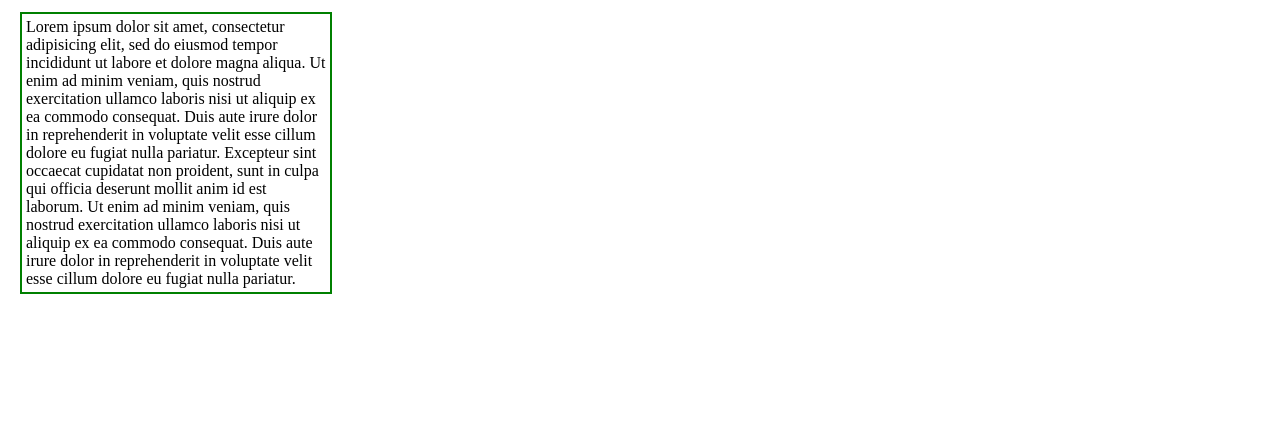
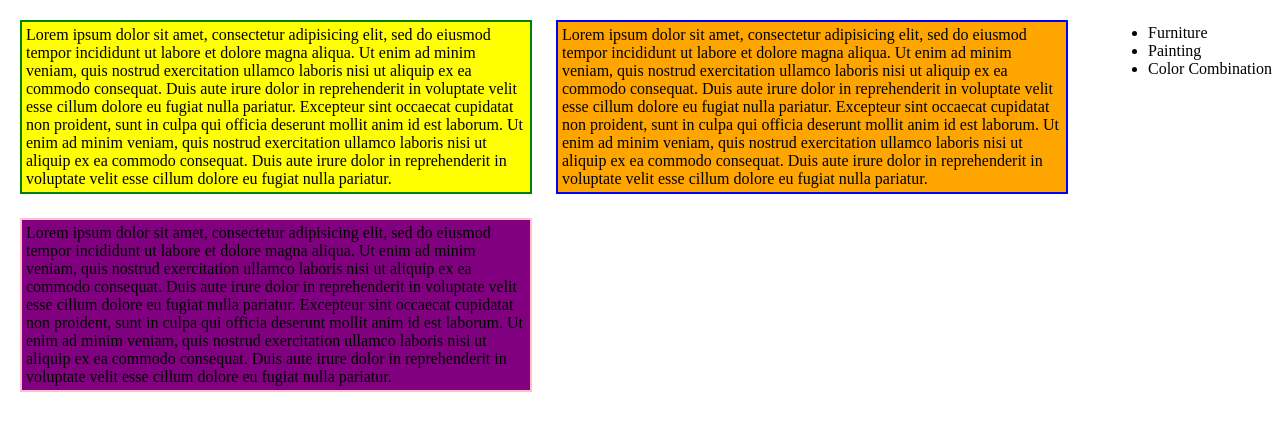
Before and after one commit to smgray92/Interior, a plain HTML site: page index.html in a window 1280 px wide. Drawn offline with Linux system fonts and the light colour scheme.

Commit message:
Add border and columns and coloring to HTML file.

```diff
--- a/css/styles.css
+++ b/css/styles.css
@@ -1,6 +1,27 @@
-.column {
+.column1 {
   margin: 12px;
   border: 2px solid green;
   padding: 4px;
-  width: 300px;
+  width: 500px;
+  background-color: yellow;
+  float: left;
 }
+.column2 {
+  margin: 12px;
+  border: 2px solid blue;
+  padding: 4px;
+  width: 500px;
+  background-color: orange;
+  float: left;
+}
+.column3 {
+  margin: 12px;
+  border: 2px solid pink;
+  padding: 4px;
+  width: 500px;
+  background-color: purple;
+  float: left;
+}
+.sidebar {
+  float: right;
+}
--- a/index.html
+++ b/index.html
@@ -1,10 +1,19 @@
 <!DOCTYPE html>
 <html>
   <head>
-    <link href="css/styles.css" rel="stylesheet" type="text/css" media="all">
-    <title>Box model</title>
+    <link href="css/styles.css" rel="stylesheet" type="text/css">
+    <title>Interior Decorator</title>
   </head>
   <body>
-    <div class="column">Lorem ipsum dolor sit amet, consectetur adipisicing elit, sed do eiusmod tempor incididunt ut labore et dolore magna aliqua. Ut enim ad minim veniam, quis nostrud exercitation ullamco laboris nisi ut aliquip ex ea commodo consequat. Duis aute irure dolor in reprehenderit in voluptate velit esse cillum dolore eu fugiat nulla pariatur. Excepteur sint occaecat cupidatat non proident, sunt in culpa qui officia deserunt mollit anim id est laborum. Ut enim ad minim veniam, quis nostrud exercitation ullamco laboris nisi ut aliquip ex ea commodo consequat. Duis aute irure dolor in reprehenderit in voluptate velit esse cillum dolore eu fugiat nulla pariatur.</div>
+    <div class="sidebar">
+      <ul>
+        <li>Furniture</li>
+        <li>Painting</li>
+        <li>Color Combination</li>
+      </ul>
+    </div>
+    <p class="column1">Lorem ipsum dolor sit amet, consectetur adipisicing elit, sed do eiusmod tempor incididunt ut labore et dolore magna aliqua. Ut enim ad minim veniam, quis nostrud exercitation ullamco laboris nisi ut aliquip ex ea commodo consequat. Duis aute irure dolor in reprehenderit in voluptate velit esse cillum dolore eu fugiat nulla pariatur. Excepteur sint occaecat cupidatat non proident, sunt in culpa qui officia deserunt mollit anim id est laborum. Ut enim ad minim veniam, quis nostrud exercitation ullamco laboris nisi ut aliquip ex ea commodo consequat. Duis aute irure dolor in reprehenderit in voluptate velit esse cillum dolore eu fugiat nulla pariatur.</p>
+    <p class="column2">Lorem ipsum dolor sit amet, consectetur adipisicing elit, sed do eiusmod tempor incididunt ut labore et dolore magna aliqua. Ut enim ad minim veniam, quis nostrud exercitation ullamco laboris nisi ut aliquip ex ea commodo consequat. Duis aute irure dolor in reprehenderit in voluptate velit esse cillum dolore eu fugiat nulla pariatur. Excepteur sint occaecat cupidatat non proident, sunt in culpa qui officia deserunt mollit anim id est laborum. Ut enim ad minim veniam, quis nostrud exercitation ullamco laboris nisi ut aliquip ex ea commodo consequat. Duis aute irure dolor in reprehenderit in voluptate velit esse cillum dolore eu fugiat nulla pariatur.</p>
+    <p class="column3">Lorem ipsum dolor sit amet, consectetur adipisicing elit, sed do eiusmod tempor incididunt ut labore et dolore magna aliqua. Ut enim ad minim veniam, quis nostrud exercitation ullamco laboris nisi ut aliquip ex ea commodo consequat. Duis aute irure dolor in reprehenderit in voluptate velit esse cillum dolore eu fugiat nulla pariatur. Excepteur sint occaecat cupidatat non proident, sunt in culpa qui officia deserunt mollit anim id est laborum. Ut enim ad minim veniam, quis nostrud exercitation ullamco laboris nisi ut aliquip ex ea commodo consequat. Duis aute irure dolor in reprehenderit in voluptate velit esse cillum dolore eu fugiat nulla pariatur.</p>
   </body>
 </html>
```
